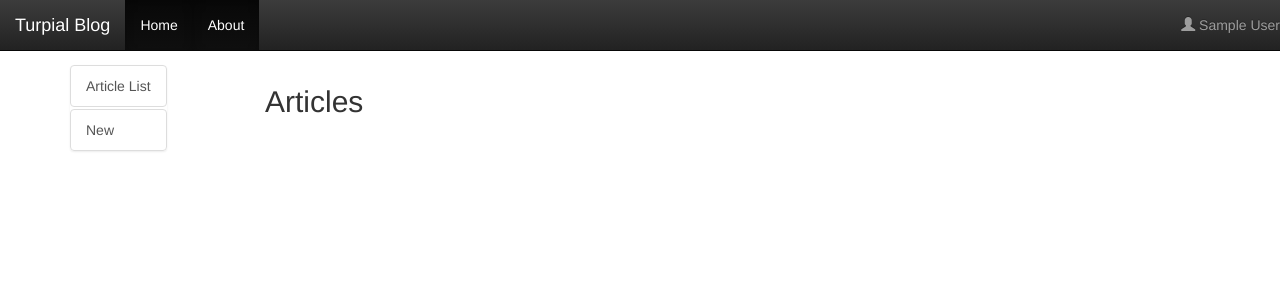
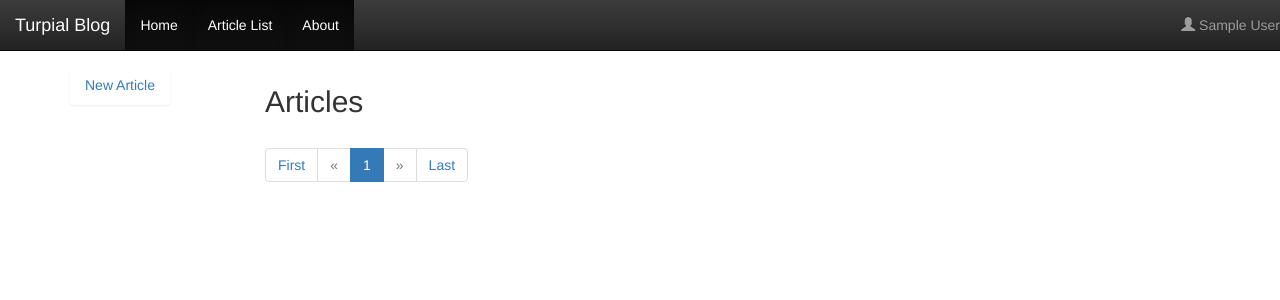
Before and after one commit to franciscosucre/tutorial_blog_turpial, a Django app: page /writer/article/ in a window 1280 px wide. Shown: the top 300 px of the page. Run offline with Django 3.2, Linux system fonts and the light colour scheme; the visitor is signed in with stand-in values (Sample User, id 1); data that the repository does not hold is empty; parts of the project's set-up code (start-up, migrations or seed data) failed here and were passed over; some libraries are stand-ins or nearby versions.

Commit message:
(FJSG) Paginacion

```diff
--- a/blog/templates/article/article_list.html
+++ b/blog/templates/article/article_list.html
@@ -3,12 +3,10 @@
 {% block extra_js%} {% load static %}
 <script src="{% static 'js/jquery.form.js'%}"></script>
 {% endblock %} {% block innerContents%}
-<form method="post">
 	<!-- Aun no estoy claro de que hace esto pero lo necesita -->
 	{% csrf_token %}
 	<div style="color: #0000FF">
 		<div class="modal fade" id="modal" tabindex="-1" role="dialog" aria-labelledby="myModalLabel" aria-hidden="true">
-
 			<div class="modalcontent"></div>
 		</div>
 			<!-- Iteramos sobre la lista de objetos recibidas del view -->
@@ -34,8 +32,48 @@
 			</div>
 			{% endfor %}
 	</div>
-</form>
 
+	<nav aria-label="Page navigation">
+	  <ul class="pagination">
+	    <li>
+          <a href="{% url 'article_list' %}?page={{ page_obj.first }}" aria-label="First">
+            <span aria-hidden="true">First</span>
+          </a>
+        </li>
+        {% if page_obj.has_previous %}
+	    <li>
+	      <a href="{% url 'article_list' %}?page={{ page_obj.previous_page_number }}" aria-label="Previous">
+	        <span aria-hidden="true">&laquo;</span>
+	      </a>
+	    </li>
+	    {% else %}
+	    <li class="page-item disabled">
+          <a href="#" aria-label="Previous">
+            <span aria-hidden="true">&laquo;</span>
+          </a>
+        </li>
+        {% endif %}
+        <li class="page-item active"><a href="#">{{page_obj.number}}</a></li>
+	    {% if page_obj.has_next %}
+	    <li>
+	      <a href="{% url 'article_list' %}?page={{ page_obj.next_page_number }}" aria-label="Next">
+	        <span aria-hidden="true">&raquo;</span>
+	      </a>
+	    </li>
+	    {% else %}
+	    <li class="page-item disabled">
+          <a href="#" aria-label="Next">
+            <span aria-hidden="true">&raquo;</span>
+          </a>
+        </li>
+        {% endif %}
+	    <li>
+          <a href="{% url 'article_list' %}?page={{ page_obj.last }}" aria-label="Next">
+            <span aria-hidden="true">Last</span>
+          </a>
+        </li>
+	  </ul>
+	</nav>
 <script>
 
 function modal_link(url_data){
@@ -48,7 +86,6 @@ function modal_link(url_data){
 			context: document.body
 			}).done(function(response) {
 				modal.find('.modalcontent').html(response);
-// 			modal.html(response);
 			});
 	})
 }
@@ -58,7 +95,9 @@ function modal_link(url_data){
 
 {% block sidebar%}
     <li>
-        <a class="list-group-item" data-toggle="modal" data-target="#modal"
-        title="edit item" data-tooltip href="#" onclick="modal_link('{% url 'article_new' %}')">New</a>
+        <a data-toggle="modal" data-target="#modal"
+        title="edit item" data-tooltip href="#" onclick="modal_link('{% url 'article_new' %}')">
+            New Article
+        </a>
     </li>
 {% endblock %}
--- a/blog/templates/base.html
+++ b/blog/templates/base.html
@@ -19,9 +19,18 @@
 		<a class="navbar-brand" href="/">Turpial Blog</a>
 		<ul class="nav navbar-nav ">
 			{% if request.user.is_authenticated %}
-			<li class="nav-item active"><a class="nav-link" href="/home">Home
+			<li class="nav-item active">
+			    <a class="nav-link" href="/home">
+			        Home
 					<span class="sr-only">(current)</span>
-			</a></li>
+			    </a>
+			</li>
+			<li class="nav-item active">
+			    <a class="nav-link" href="{% url 'article_list' %}?page={{ page_obj.first }}">
+			        Article List
+			        <span class="sr-only">(current)</span>
+		        </a>
+	        </li>
 			{% else %}
 			<li class="nav-item active"><a class="nav-link" href="/login">Login
 					<span class="sr-only">(current)</span>
@@ -56,7 +65,6 @@
 			<div class="col-sm-2">
 				<ul id="sidebar" class="nav nav-stacked affix list-group">
 					{% if request.user.is_authenticated %}
-					<li><a class="list-group-item" href="/writer/article">Article List</a></li>
 					{% block sidebar %}
                     {% endblock sidebar %}
 					{% else %}
--- a/blog/writer/article/models.py
+++ b/blog/writer/article/models.py
@@ -7,6 +7,7 @@ class Article(models.Model):
     writer          = models.ForeignKey(Writer, on_delete=models.CASCADE)
     name            = models.CharField(max_length = 50)
     content        = models.TextField(max_length = 400)
+    image        = models.ImageField()
     creationDate    = models.DateTimeField(auto_now_add=True)
 
     def __str__(self):
--- a/blog/writer/article/views.py
+++ b/blog/writer/article/views.py
@@ -14,6 +14,7 @@ logger = logging.getLogger()
 
 class article_list(LoginRequiredMixin,ListView):
     model = Article
+    paginate_by = 5
     def get_queryset(self):
         writer = self.request.user
         qs = Article.objects.filter(writer=writer)
@@ -31,23 +32,11 @@ class article_create(LoginRequiredMixin,CreateView):
 
 class article_detail(LoginRequiredMixin,DetailView):
     model = Article
-    def dispatch(self, *args, **kwargs):
-        self.article_id = kwargs['pk']
-        return super(LoginRequiredMixin, self).dispatch(*args, **kwargs)
 
 class article_update(LoginRequiredMixin,UpdateView):
     model = Article
     fields=['name','content']
     success_url = '/writer/article'
-
-    def dispatch(self, *args, **kwargs):
-        self.article_id = kwargs['pk']
-        return super(LoginRequiredMixin, self).dispatch(*args, **kwargs)
-
-    def form_valid(self, form):
-        form.save()
-        return super(article_update, self).form_valid(form)
-        #return HttpResponse(render_to_string('article/success.html', {'article': article}))
 
 class article_delete(LoginRequiredMixin,DeleteView):
     model = Article
--- a/blog/writer/models.py
+++ b/blog/writer/models.py
@@ -6,6 +6,8 @@ class Writer(AbstractUser):
     # Se escogio OneToOneField porque solo hay una relacion con un usuario en ambos sentidos
     REQUIRED_FIELDS=['email','password','first_name','last_name']
     pseudonym    = models.CharField(max_length = 50)
+    image        = models.ImageField()
+
     def __str__(self):
         return str(self.username)+" : " + str(self.email)+" -- " + str(self.first_name)+" "+str(self.last_name)
 
```
Also changed, not shown: blog/templates/article/article_form.html (+11 -4 lines), 2 other files.
